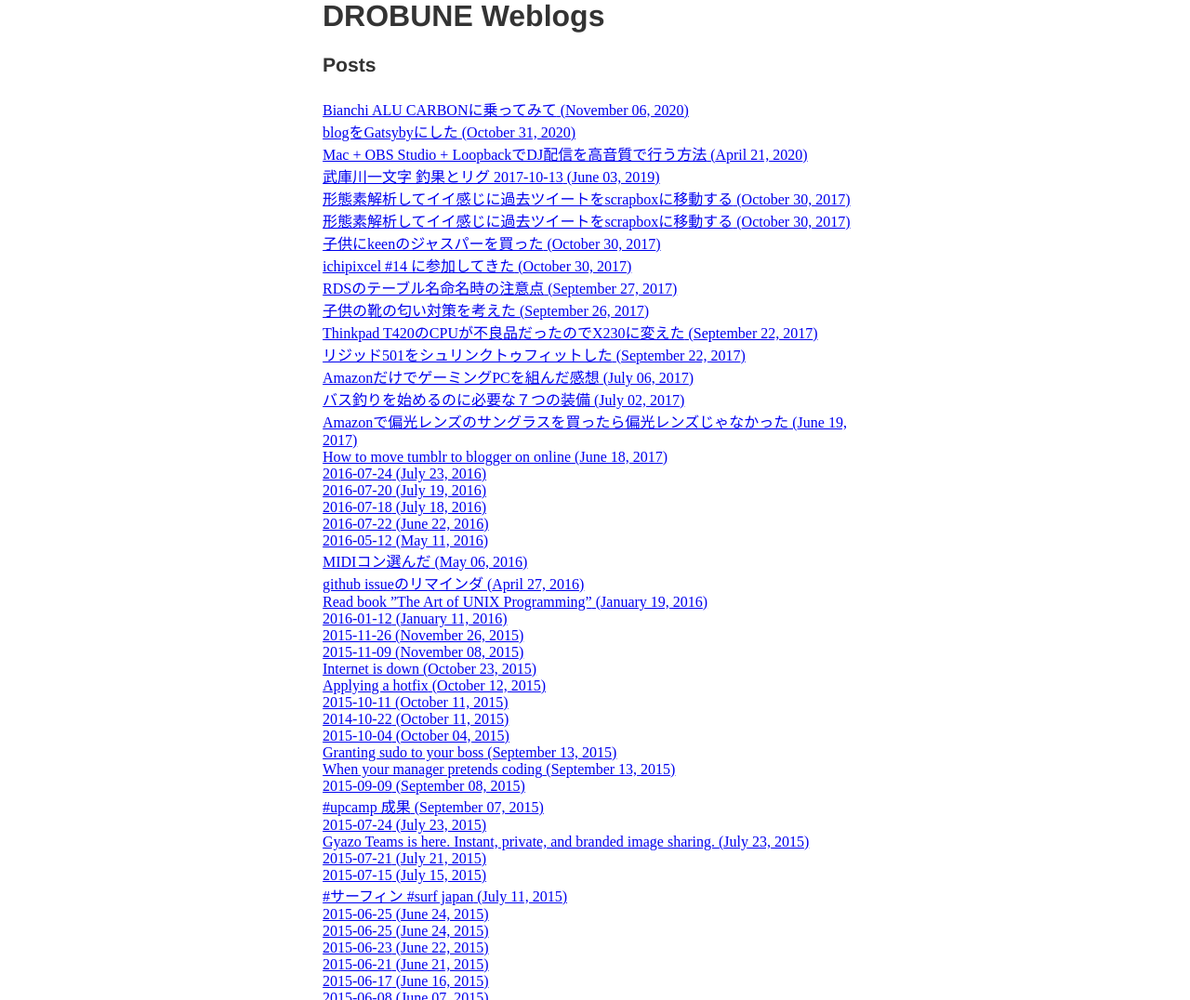
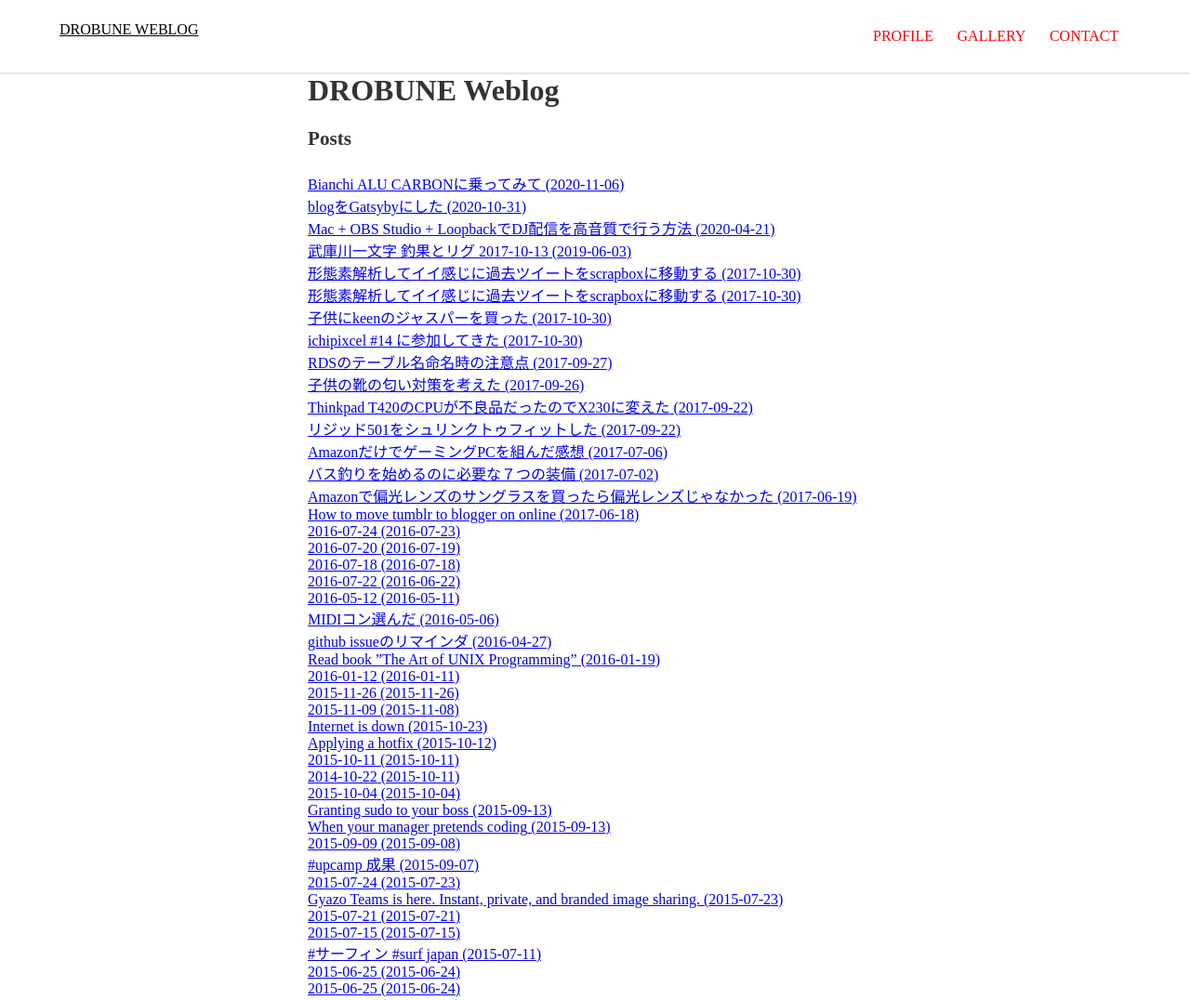
Before and after one commit to drobune/weblog, a Gatsby site: page / in a window 1280 px wide. Shown: the top 1076 px of the page at 93% size. Built offline with nearby package versions, Linux system fonts and the light colour scheme; Gatsby itself is replaced by a stand-in of ours; some packages are replaced by stand-ins of ours; what typography-theme-st-annes would draw is missing.

Commit message:
add navbar

```diff
--- a/gatsby-config.js
+++ b/gatsby-config.js
@@ -20,6 +20,7 @@ module.exports = {
       }
     },
     `gatsby-plugin-react-helmet`,
+    `gatsby-plugin-styled-components`,
     `gatsby-plugin-offline`,
     {
       resolve: `gatsby-plugin-manifest`,
--- a/package.json
+++ b/package.json
@@ -16,6 +16,8 @@
   },
   "dependencies": {
     "@types/react-helmet": "^6.1.0",
+    "@types/styled-components": "^5.1.4",
+    "babel-plugin-styled-components": "^1.11.1",
     "gatsby": "^2.24.67",
     "gatsby-plugin-feed": "^2.5.14",
     "gatsby-plugin-google-adsense": "^1.1.3",
@@ -24,6 +26,7 @@
     "gatsby-plugin-offline": "^3.2.32",
     "gatsby-plugin-react-helmet": "^3.3.14",
     "gatsby-plugin-sitemap": "^2.4.17",
+    "gatsby-plugin-styled-components": "^3.3.14",
     "gatsby-plugin-typography": "^2.5.13",
     "gatsby-remark-prismjs": "^3.5.16",
     "gatsby-source-filesystem": "^2.3.34",
@@ -33,6 +36,7 @@
     "react-dom": "^16.12.0",
     "react-helmet": "^6.1.0",
     "react-typography": "^0.16.19",
+    "styled-components": "^5.2.1",
     "typography": "^0.16.19",
     "typography-theme-st-annes": "^0.16.19"
   },
--- a/src/components/layout.tsx
+++ b/src/components/layout.tsx
@@ -1,7 +1,10 @@
 import * as React from "react"
 import {Helmet} from "react-helmet"
+import Navbar from "./navBar"
 
 const Layout: React.FC = ({ children }) => (
+  <div>
+    <Navbar/>
     <div style={{ margin: `0 auto`, maxWidth: 650, padding: `0 1rem` }}>
       <Helmet>
         <title>"DROBUNE weblog"</title>
@@ -15,6 +18,7 @@ const Layout: React.FC = ({ children }) => (
       </Helmet>
       {children}
     </div>
+  </div>
 )
 
 export default Layout
--- /dev/null
+++ b/src/components/navBar.tsx
@@ -0,0 +1,159 @@
+import React, { useState } from "react"
+import styled from 'styled-components'
+import { Link } from "gatsby"
+
+const Logo = styled(Link)`
+  color: black;
+  line-height: 8vh;
+`
+
+const Navbar = () => {
+  const [navbarOpen, setNavbarOpen] = useState(false)
+
+  return (
+    <Navigation>
+      <Logo to={"/"}>Drobune Weblog</Logo>
+      <Toggle
+        //navbarOpen={navbarOpen}
+        onClick={() => setNavbarOpen(!navbarOpen)}
+      >
+        {navbarOpen ? <Hamburger open /> : <Hamburger />}
+      </Toggle>
+      {navbarOpen ? (
+        <Navbox>
+          <NavItem to="https://drobune.nl">Profile</NavItem>
+          <NavItem to="/404">Gallery</NavItem>
+          <NavItem to="https://drobune.nl">Contact</NavItem>
+        </Navbox>
+      ) : (
+        <Navbox open>
+          <NavItem to="https://drobune.nl">Profile</NavItem>
+          <NavItem to="/404">Gallery</NavItem>
+          <NavItem to="https://drobune.nl">Contact</NavItem>
+        </Navbox>
+      )}
+    </Navigation>
+  )
+}
+
+export default Navbar
+
+const NavItem = styled(Link)`
+  text-decoration: none;
+  color: red;
+  display: inline-block;
+  white-space: nowrap;
+  margin: 0 1vw;
+  transition: all 200ms ease-in;
+  position: relative;
+
+  :after {
+    position: absolute;
+    bottom: 0;
+    left: 0;
+    right: 0;
+    width: 0%;
+    content: ".";
+    color: transparent;
+    background: goldenrod;
+    height: 1px;
+    transition: all 0.4s ease-in;
+  }
+
+  :hover {
+    color: black;
+    ::after {
+      width: 100%;
+    }
+  }
+
+  @media (max-width: 768px) {
+    padding: 20px 0;
+    font-size: 1.5rem;
+    z-index: 6;
+  }
+`
+const Navigation = styled.nav`
+  height: 10vh;
+  display: flex;
+  background-color: #fff;
+  position: relative;
+  justify-content: space-between;
+  text-transform: uppercase;
+  border-bottom: 2px solid #33333320;
+  margin: 0 auto;
+  padding: 0 5vw;
+  z-index: 2;
+  align-self: center;
+
+  @media (max-width: 768px) {
+    position: sticky;
+    height: 8vh;
+    top: 0;
+    left: 0;
+    right: 0;
+    left: 0;
+  }
+`
+
+const Toggle = styled.div`
+  display: none;
+  height: 100%;
+  cursor: pointer;
+  padding: 0 10vw;
+
+  @media (max-width: 768px) {
+    display: flex;
+  }
+`
+
+const Navbox = styled.div<{open?: boolean}>`
+  display: flex;
+  height: 100%;
+  justify-content: flex-end;
+  align-items: center;
+
+  @media (max-width: 768px) {
+    flex-direction: column;
+    position: fixed;
+    width: 100%;
+    justify-content: flex-start;
+    padding-top: 10vh;
+    background-color: #fff;
+    transition: all 0.3s ease-in;
+    top: 8vh;
+    left: ${({open}) => (open ? "-100%" : "0")};
+  }
+`
+
+const Hamburger = styled.div<{open?: boolean}>`
+  background-color: #111;
+  width: 30px;
+  height: 3px;
+  transition: all .3s linear;
+  align-self: center;
+  position: relative;
+  transform: ${({open}) => (open ? "rotate(-45deg)" : "inherit")};
+
+  ::before,
+  ::after {
+    width: 30px;
+    height: 3px;
+    background-color: #111;
+    content: "";
+    position: absolute;
+    transition: all 0.3s linear;
+  }
+
+  ::before {
+    transform: ${({open}) => (
+      open ? "rotate(-90deg) translate(-10px, 0px)" : "rotate(0deg)")};
+    top: -10px;
+  }
+
+  ::after {
+    opacity: ${({open}) => (open ? "0" : "1")};
+    transform: ${({open}) => (open ? "rotate(90deg) " : "rotate(0deg)")};
+    top: 10px;
+  }
+`
--- a/src/pages/index.tsx
+++ b/src/pages/index.tsx
@@ -1,5 +1,4 @@
 import React from "react"
-import Layout from "../components/layout"
 import PostLink, {PostData} from "../components/postlink"
 import { graphql, Link } from "gatsby"
 import TagIndex from "../components/tagIndex"
@@ -19,8 +18,8 @@ const IndexPage = ({
     .filter(edge => !!edge.node.frontmatter.date) // You can filter your posts based on some criteria
     .map(edge => <PostLink key={edge.node.id} post={edge.node}/>)
   return(
-  <Layout>
-    <h1>DROBUNE Weblogs</h1>
+  <div>
+    <h1>DROBUNE Weblog</h1>
     <h3>Posts</h3>
     <div>{Posts}</div>
     <h3>Tags</h3>
@@ -32,7 +31,7 @@ const IndexPage = ({
       当ブログはamzon.co.jpを宣伝しリンクすることによってサイトが紹介料を獲得できる手段を提供することを目的に設定されたアフィリエイト宣伝プログラムである、 Amazonアソシエイト・プログラムの参加者です。
       </p>
     </div>
-  </Layout>)
+  </div>)
 }
 
 export default IndexPage
@@ -48,7 +47,7 @@ export const pageQuery = graphql`
           id
           excerpt(pruneLength: 250)
           frontmatter {
-            date(formatString: "MMMM DD, YYYY")
+            date(formatString: "YYYY-MM-DD")
             slug
             title
           }
--- a/src/pages/tags.tsx
+++ b/src/pages/tags.tsx
@@ -1,13 +1,12 @@
 import React from "react"
-import Layout from "../components/layout"
 import TagIndex from "../components/tagIndex"
 
 const TagsPage = () => {
   return(
-  <Layout>
+  <div>
     <h1>Tag Lists</h1>
     <TagIndex/>
-  </Layout>)
+  </div>)
 }
 
 export default TagsPage
--- a/src/templates/blogTemplate.js
+++ b/src/templates/blogTemplate.js
@@ -24,7 +24,7 @@ export const pageQuery = graphql`
     markdownRemark(frontmatter: { slug: { eq: $slug } }) {
       html
       frontmatter {
-        date(formatString: "MMMM DD, YYYY")
+        date(formatString: "YYYY-MM-DD")
         slug
         title
       }
--- a/src/utils/typography.js
+++ b/src/utils/typography.js
@@ -5,7 +5,11 @@ Theme.googleFonts.push({
   name: "Noto+Sans+JP",
   styles: ["400"],
 })
+Theme.headerFontFamily = ["Noto Sans JP", "serif"]
 Theme.bodyFontFamily = ["Noto Sans JP", "serif"]
+Theme.headerWeight = 400
+
+
 const typography = new Typography(Theme)
 
 
```
Also changed, not shown: 1 other file.
